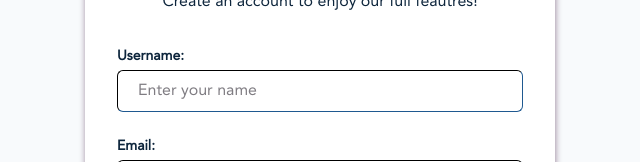
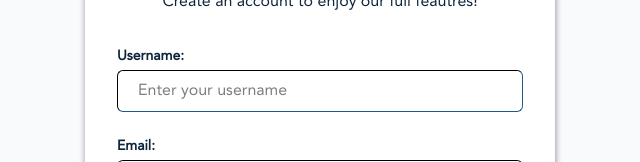
Before and after one commit to ferdianfh/the-mangles, a Next.js app: page /auth/signup in a window 1280 px wide. Shown: the part 134-296 px from the top of the page, without its empty margins (320-960 px from the left). Built offline with nearby package versions, Linux system fonts and the light colour scheme.

Commit message:
change placeholder

```diff
--- a/src/pages/auth/signup.js
+++ b/src/pages/auth/signup.js
@@ -37,7 +37,7 @@ export default function Signup() {
                 </label>
                 <Input
                   type="text"
-                  placeholder="Enter your name"
+                  placeholder="Enter your username"
                   className="fontAvenir text-base py-2 px-5 mt-1 mb-6 bg-white placeholder:text-[#7f7c82] w-full border border-[#0d253c] rounded-md focus:outline-none focus:border-[#bfa2db] focus:ring-[#bfa2db] focus:ring-1"
                   id="username"
                 />
```
